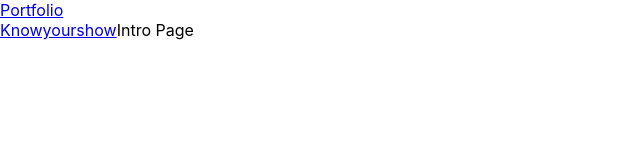
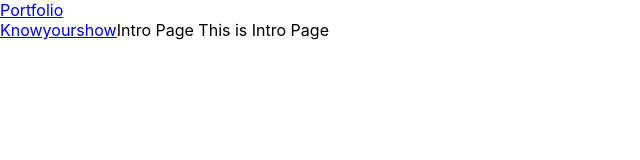
Before and after one commit to MuskanSrivastava8/Mitra, a React (Create React App) app: page / in a window 1280 px wide. Shown: the top 160 px of the page, without its empty margins (0-640 px from the left). Built offline with nearby package versions, Linux system fonts and the light colour scheme.

Commit message:
commit_testing changes done

```diff
--- a/src/Components/Intro.js
+++ b/src/Components/Intro.js
@@ -4,6 +4,7 @@
   return (
     <React.Fragment>
       Intro Page
+      This is Intro Page
     </React.Fragment>
   )
 }
```
